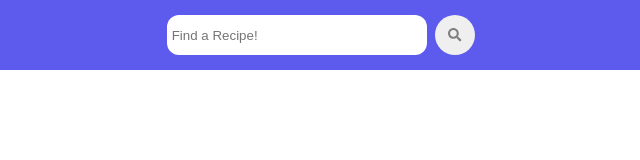
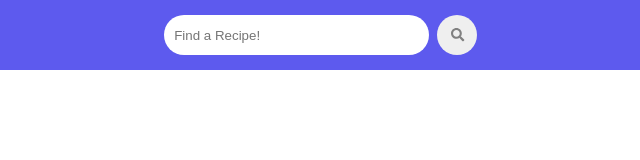
Before and after one commit to iivanu/ERecepti, a Gatsby site: page / in a window 1280 px wide. Shown: the full height of the page, 374-1014 px from the left. Built offline with nearby package versions, Linux system fonts and the light colour scheme; Gatsby itself is replaced by a stand-in of ours.

Commit message:
Changed search bar CSS a bit

```diff
--- a/src/components/searchBox/style.module.css
+++ b/src/components/searchBox/style.module.css
@@ -1,9 +1,10 @@
 .searchBox {
     height: 30px;
     width: 250px;
-    border-radius: 12px;
+    border-radius: 25px;
     border: white;
     padding: 5px;
+    padding-left: 10px;
 }
 
 .container {
```
